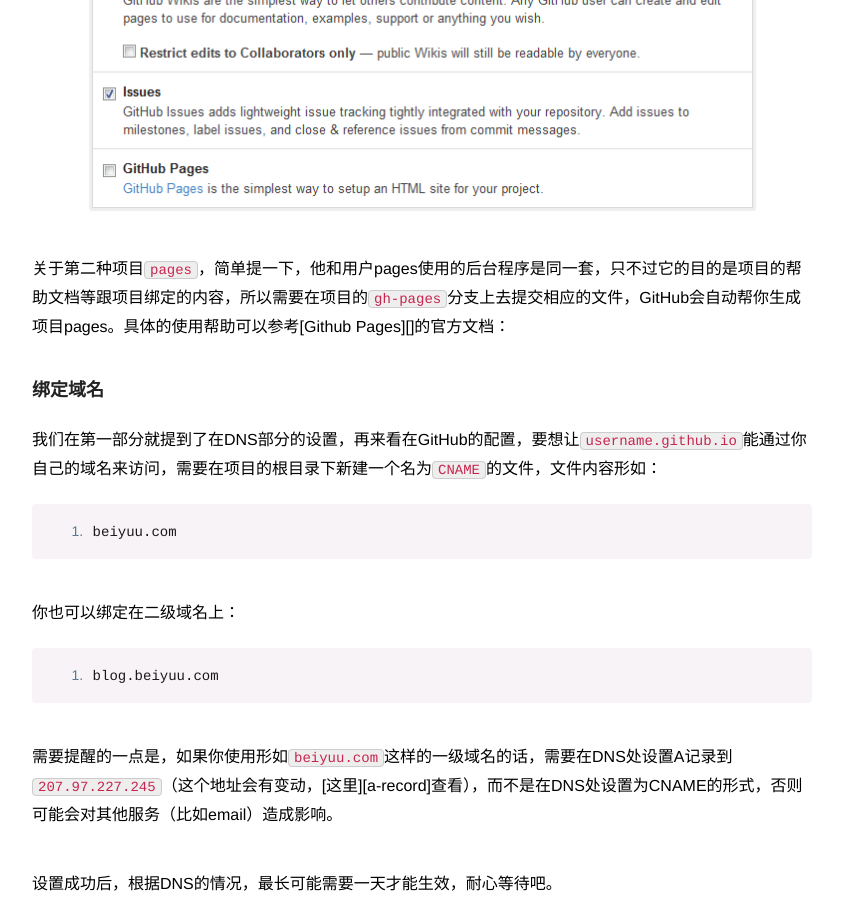
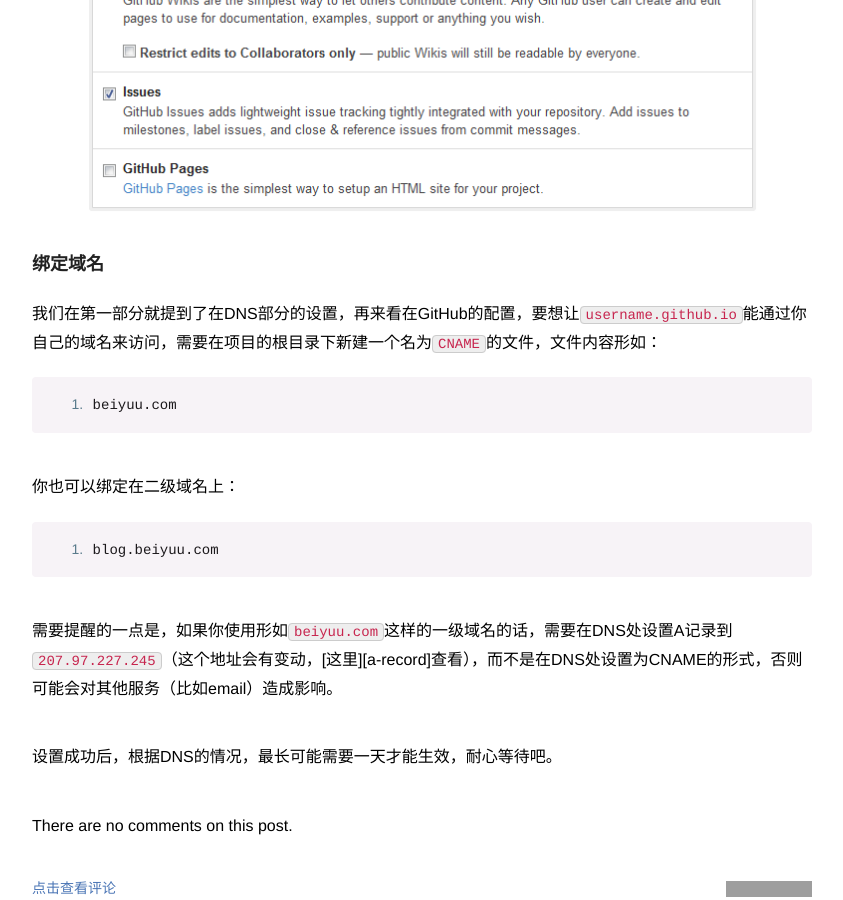
Before and after one commit to ioloveuu/ioloveuu.github.io, a Jekyll site: the page built from _posts/2016-12-28-frame-analys.md, in a window 1280 px wide and 900 px high, scrolled down 4381 px. Shown: the whole window, without its empty margins (218-1061 px from the left). Built offline with Jekyll 4.4.1, drawn with Linux system fonts in a browser that asks for light colours; nearby versions of some CDN libraries; a script that is not in the unit is left out; grey boxes are pictures that could not be loaded.

Commit message:
Update 2016-12-28-frame-analys.md

```diff
--- a/_posts/2016-12-28-frame-analys.md
+++ b/_posts/2016-12-28-frame-analys.md
@@ -124,10 +124,6 @@
 而普通的项目是这样的，即使你也是用的`othername.github.io`：
 ![other pages](/images/githubpages/other-pages.png)
 
-
-
-关于第二种项目`pages`，简单提一下，他和用户pages使用的后台程序是同一套，只不过它的目的是项目的帮助文档等跟项目绑定的内容，所以需要在项目的`gh-pages`分支上去提交相应的文件，GitHub会自动帮你生成项目pages。具体的使用帮助可以参考[Github Pages][]的官方文档：
-
 ### 绑定域名
 我们在第一部分就提到了在DNS部分的设置，再来看在GitHub的配置，要想让`username.github.io`能通过你自己的域名来访问，需要在项目的根目录下新建一个名为`CNAME`的文件，文件内容形如：
 
```
